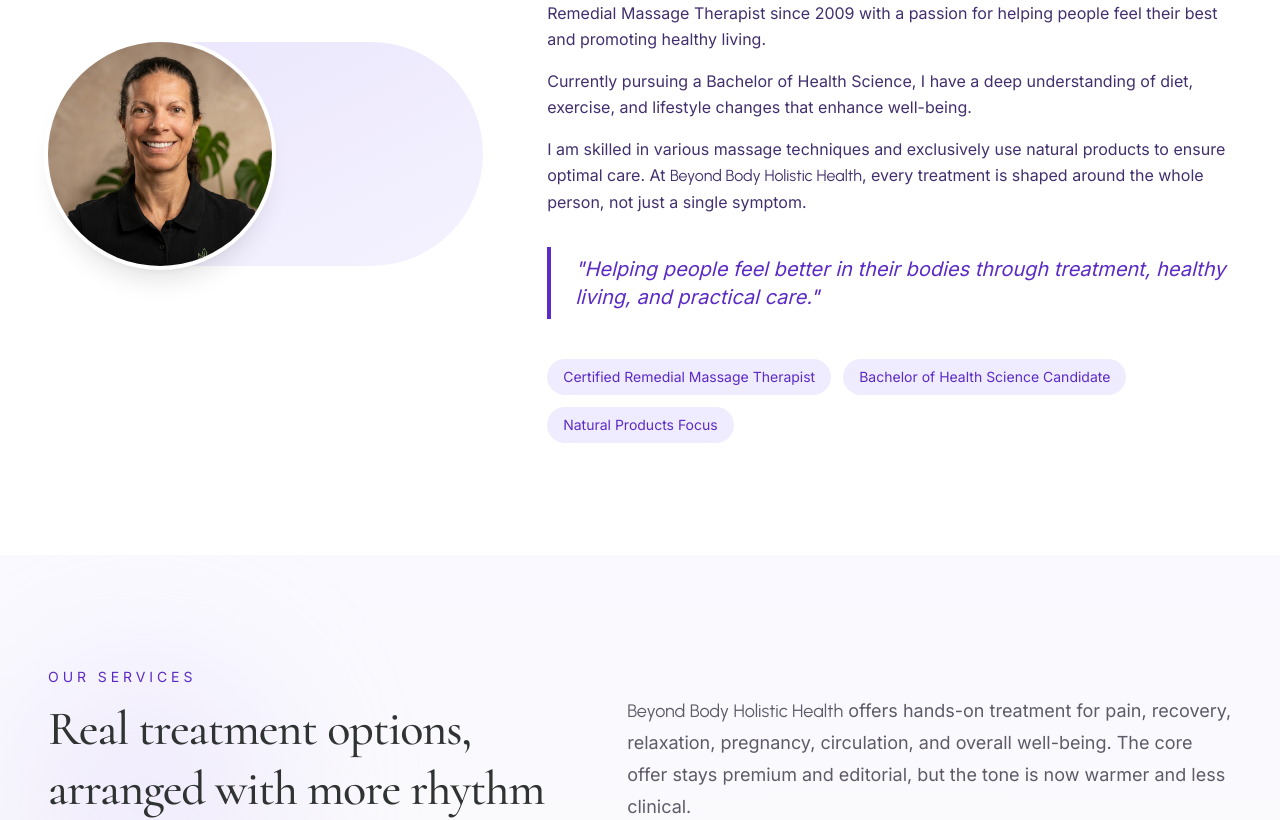
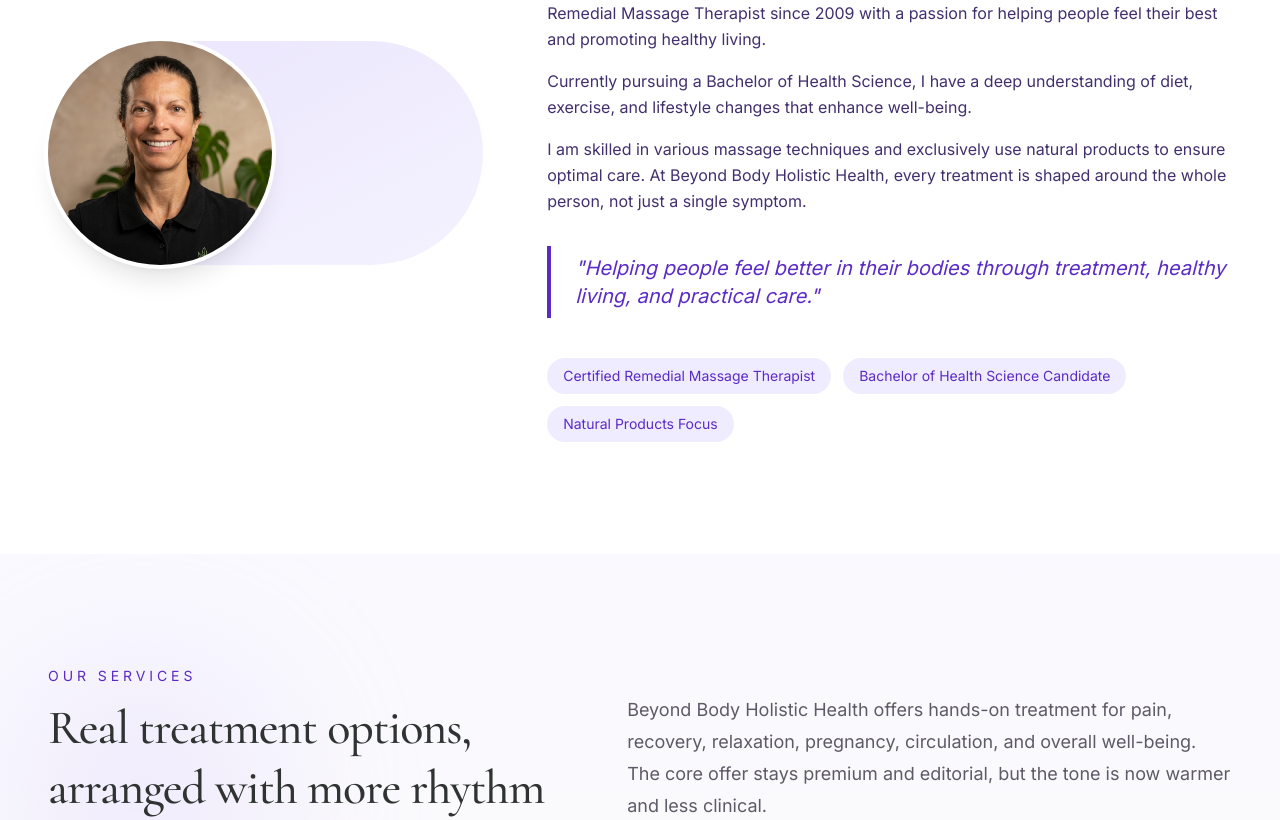
Before and after one commit to LXMachado/holistic-health-redesign, a React (Vite) app: page / in a window 1280 px wide. Shown: the part 1080-1900 px from the top of the page. Built offline with nearby package versions, Linux system fonts and the light colour scheme.

Commit message:
fix about, service and why choose us fonts.

```diff
--- a/src/app/components/About.tsx
+++ b/src/app/components/About.tsx
@@ -38,7 +38,7 @@ export function About() {
               </p>
               <p>
                 I am skilled in various massage techniques and exclusively use natural products to ensure optimal
-                care. At <span className="font-logo">Beyond Body Holistic Health</span>, every treatment is shaped around the whole person, not just a
+                care. At Beyond Body Holistic Health, every treatment is shaped around the whole person, not just a
                 single symptom.
               </p>
             </div>
--- a/src/app/components/Services.tsx
+++ b/src/app/components/Services.tsx
@@ -96,7 +96,7 @@ export function Services() {
 
           <div className="space-y-4 text-[#5f5a68]">
             <p className="text-lg leading-8">
-              <span className="font-logo">Beyond Body Holistic Health</span> offers hands-on treatment for pain, recovery, relaxation, pregnancy,
+              Beyond Body Holistic Health offers hands-on treatment for pain, recovery, relaxation, pregnancy,
               circulation, and overall well-being. The core offer stays premium and editorial, but the tone is now
               warmer and less clinical.
             </p>
--- a/src/app/components/WhyChooseUs.tsx
+++ b/src/app/components/WhyChooseUs.tsx
@@ -50,7 +50,7 @@ export function WhyChooseUs() {
           <div className="text-sm uppercase tracking-wider text-[#5b2bc5] mb-3">Why Choose Us</div>
           <h2 className="text-4xl lg:text-5xl mb-4">Wellness That Feels Different</h2>
           <p className="text-lg text-[#68607a]">
-             Here's what makes <span className="font-logo">Beyond Body Holistic Health</span> truly unique.
+             Here's what makes Beyond Body Holistic Health truly unique.
           </p>
         </div>
 
```
